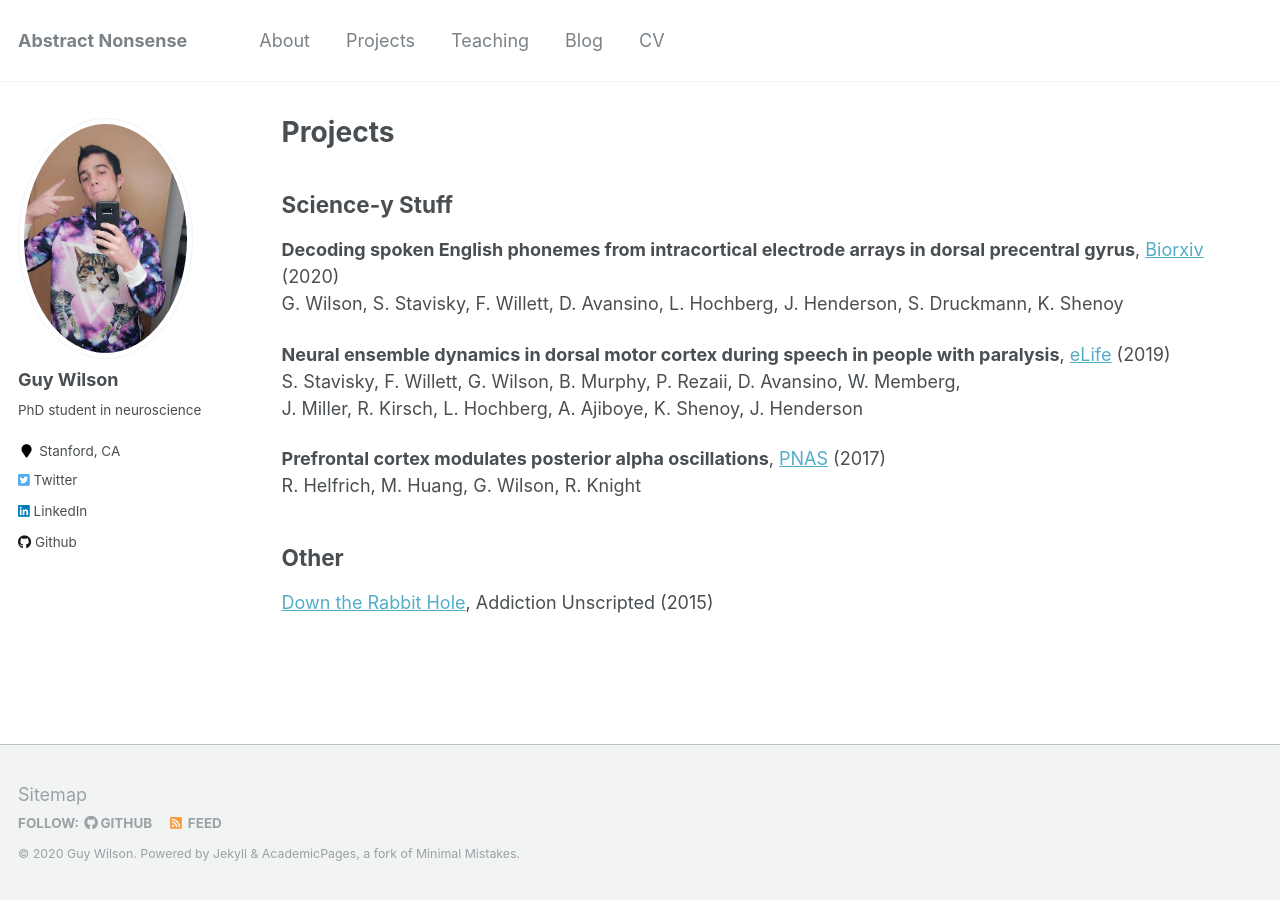
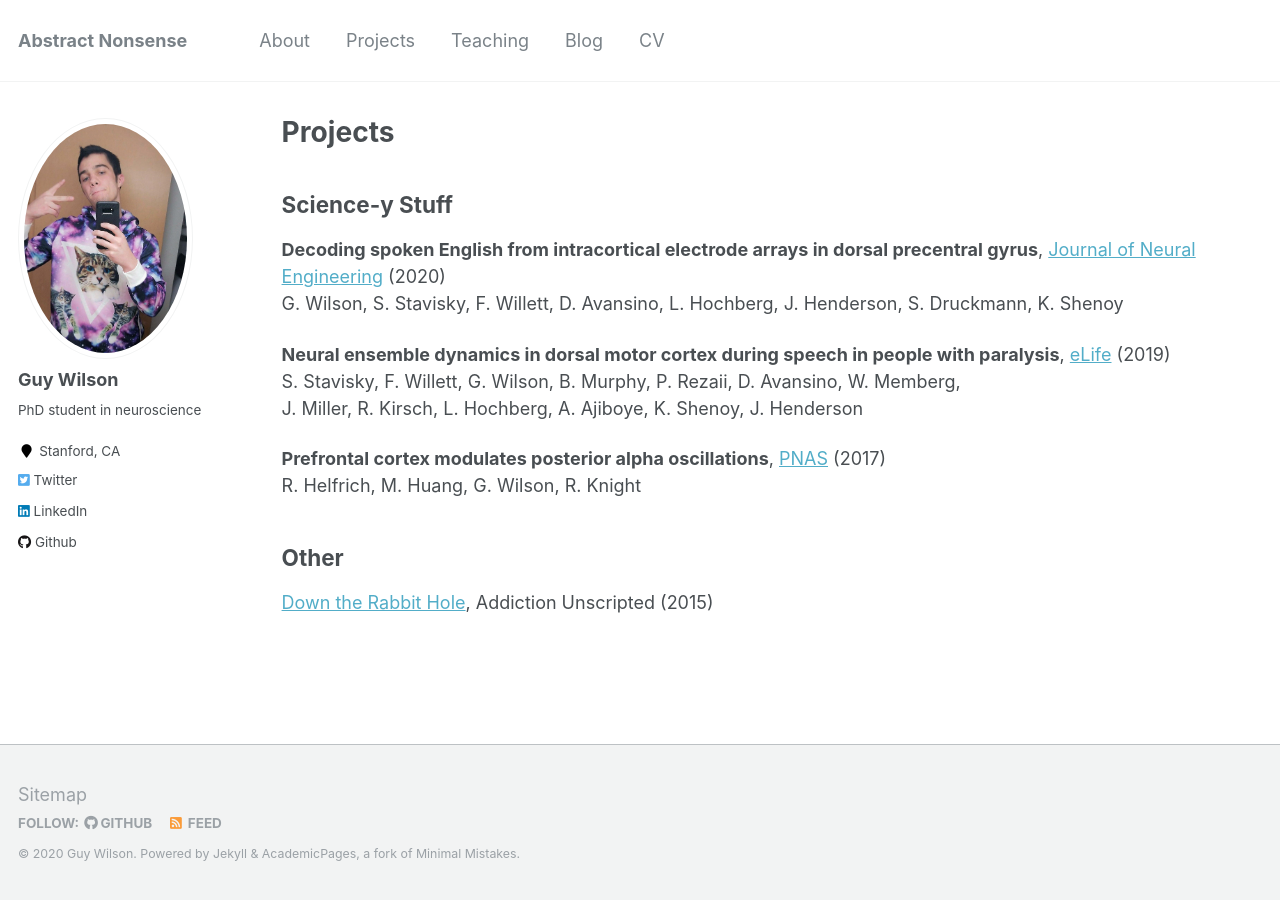
Before and after one commit to guyhwilson/guyhwilson.github.io, a Jekyll site: the page built from _pages/projects.md, in a window 1280 px wide. Built offline with Jekyll 4.4.1, drawn with Linux system fonts in a browser that asks for light colours.

```diff
--- a/_pages/projects.md
+++ b/_pages/projects.md
@@ -7,7 +7,7 @@ author_profile: true
 
 ## Science-y Stuff
 
-**Decoding spoken English phonemes from intracortical electrode arrays in dorsal precentral gyrus**, [Biorxiv](https://www.biorxiv.org/content/10.1101/2020.06.30.180935v1) (2020) \\
+**Decoding spoken English from intracortical electrode arrays in dorsal precentral gyrus**, [Journal of Neural Engineering](https://iopscience.iop.org/article/10.1088/1741-2552/abbfef) (2020) \\
 G. Wilson, S. Stavisky, F. Willett, D. Avansino, L. Hochberg, J. Henderson, S. Druckmann, K. Shenoy
 
 
```
Also changed, not shown: 4 other files.
